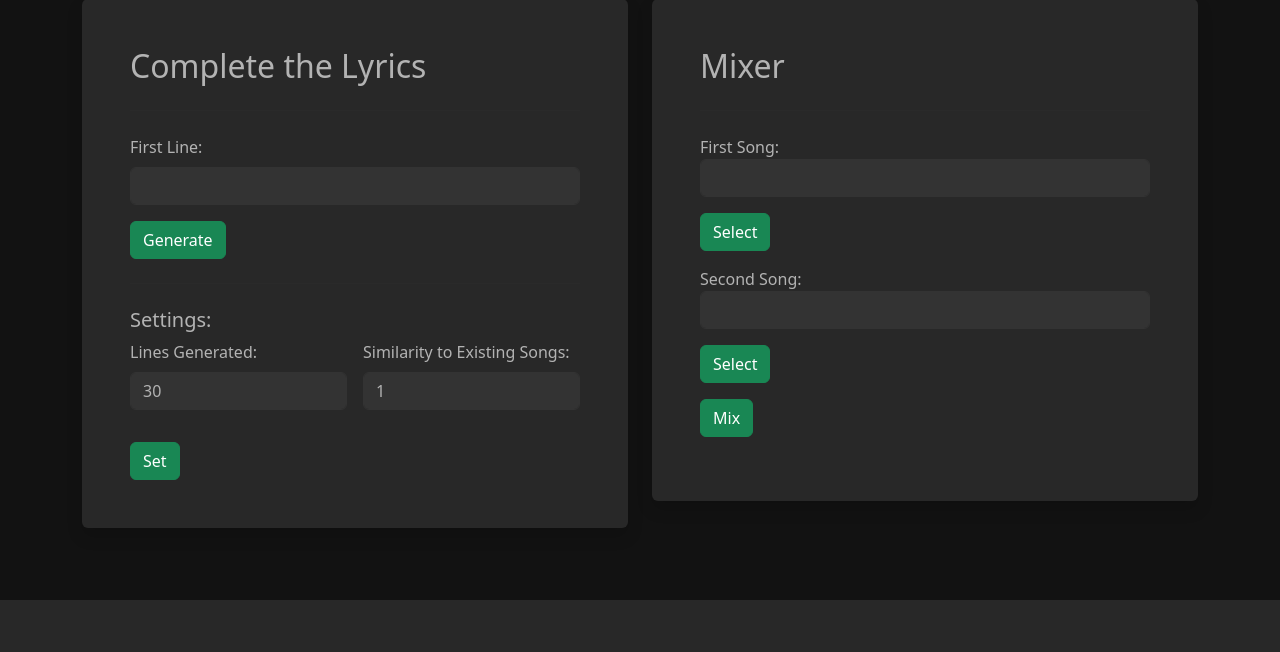
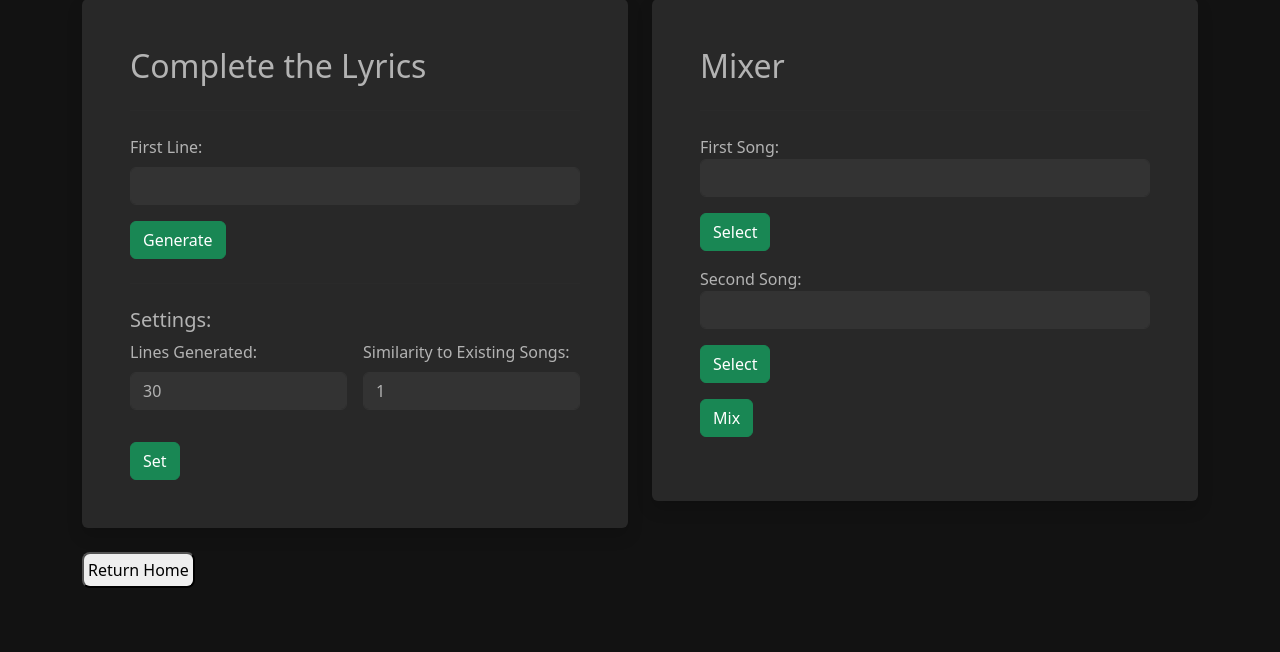
Before and after one commit to aymanhabib/p4_legendary-tribble, a Flask app: page /lyrics in a window 1280 px wide. Shown: the part 202-854 px from the top of the page. Before the commit the page ends 802 px from the top, so only its background shows below. Run offline with Flask 2, Linux system fonts and the light colour scheme; a user stored in the database is signed in; data comes from the database, SQL or seed files in the repository.

```diff
--- a/app/templates/lyrics.html
+++ b/app/templates/lyrics.html
@@ -98,8 +98,10 @@
           </div>
         </div>
       </div>
+      <form method="POST">
+        <button class="p-1 mb-3 rounded-3"formaction="/home">Return Home</button>
+      </form>
     </div>
-
   </body>
 
 </html>
```
